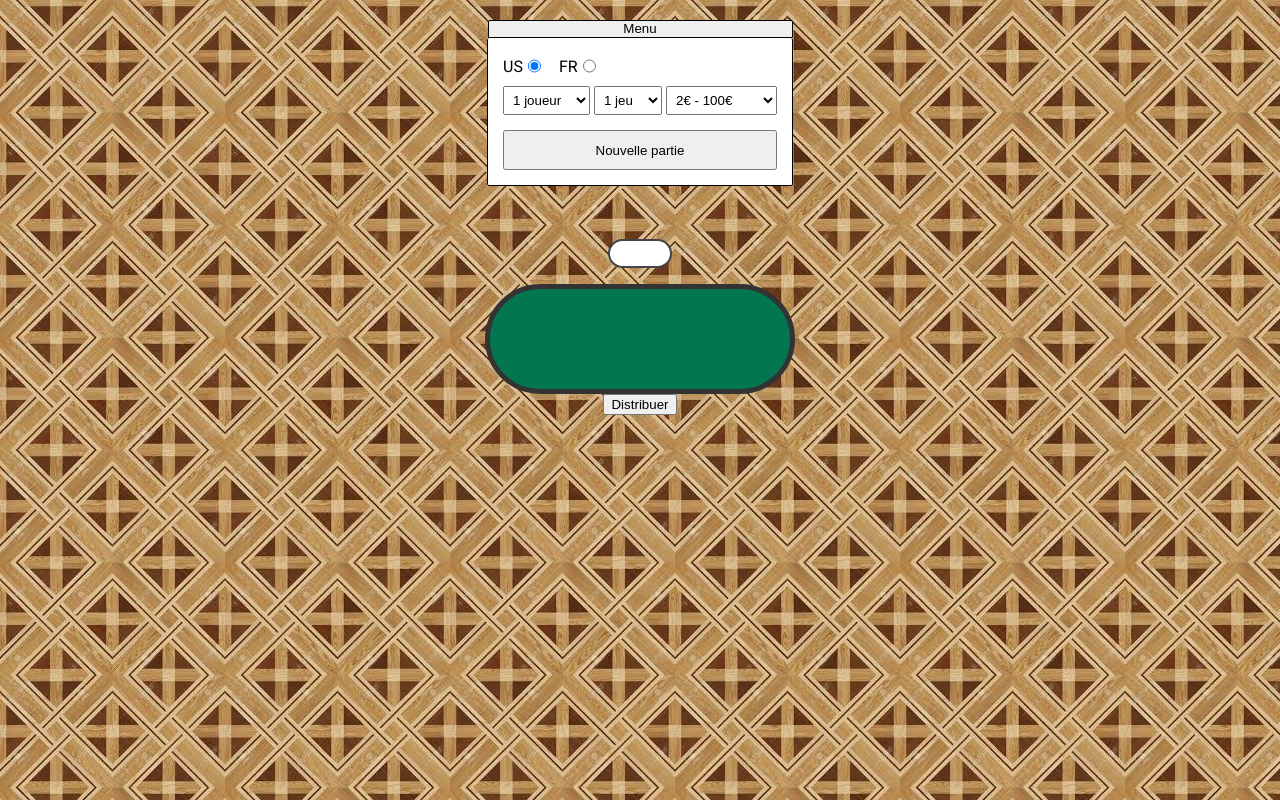
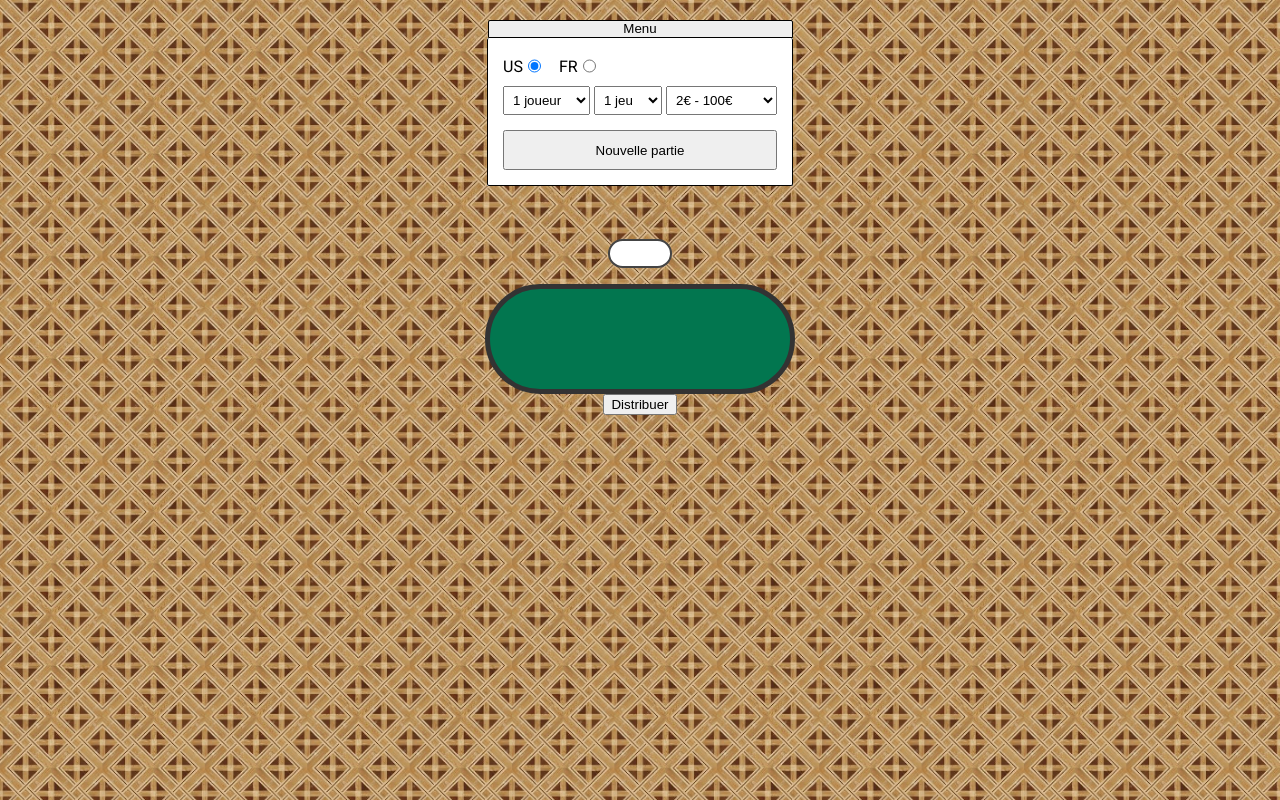
Before and after one commit to julabina/blackjack_ts, a website: page index.html in a window 1280 px wide. Drawn offline with Linux system fonts and the light colour scheme.

Commit message:
little css add

```diff
--- a/style/app.css
+++ b/style/app.css
@@ -5,13 +5,14 @@ html, body {
     padding: 0;
     height: 100%;
     font-family: 'Roboto', sans-serif;
+    background-image: url('../assets/images/sol.jpeg');
+    background-size: 8%;
 }
 
 main {
     display: flex;
     flex-direction: column;
     align-items: center;
-    background-image: url('../assets/images/sol.jpeg');
     min-height : 100%;
 }
 
```
